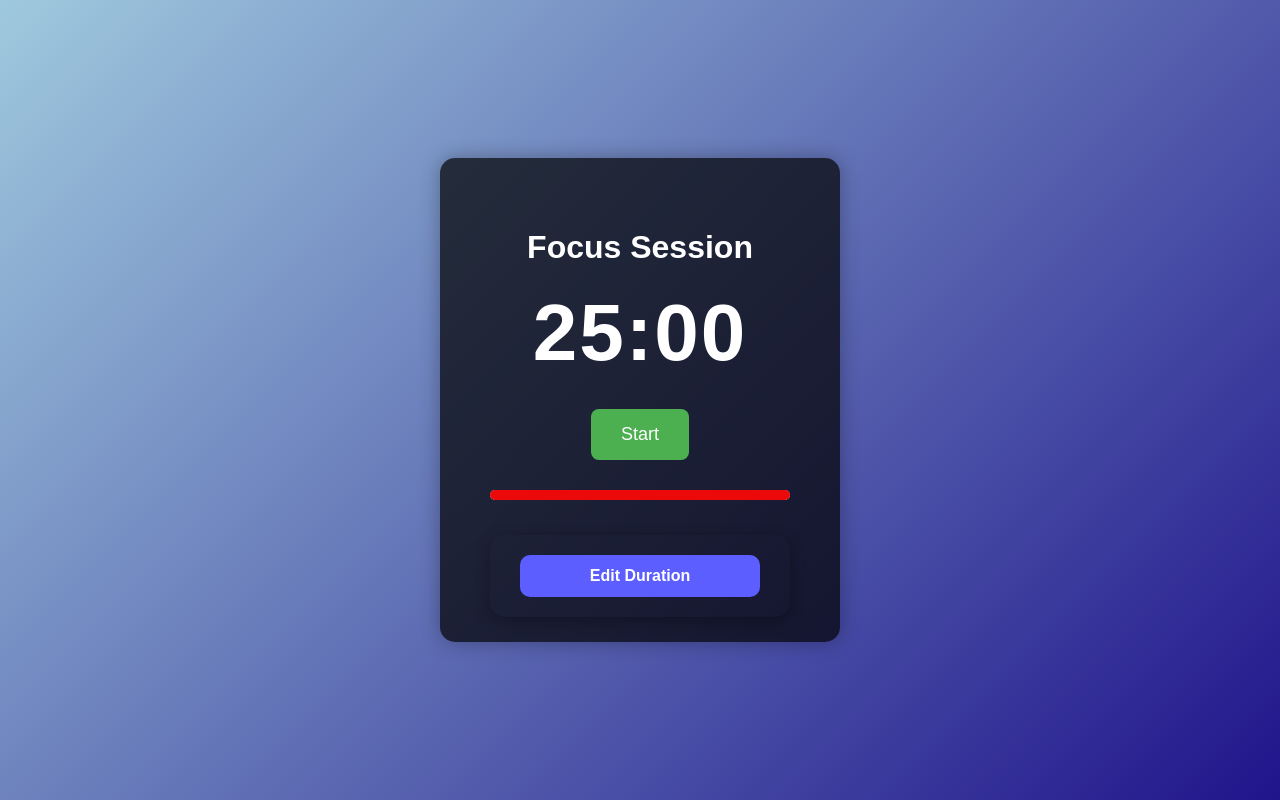
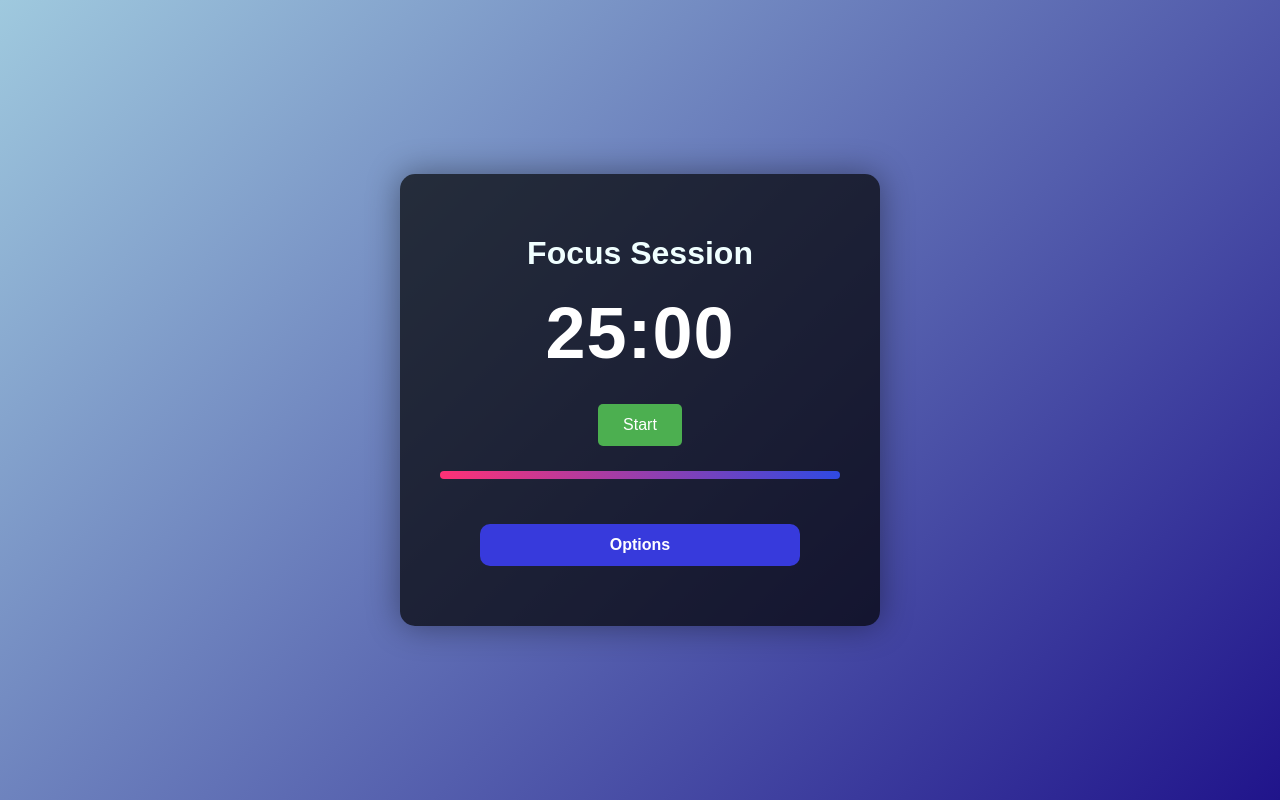
Before and after one commit to MubashshirK/pomodoro, a Flask app: page / in a window 1280 px wide. Run offline with Flask 3, Linux system fonts and the light colour scheme.

Commit message:
Refined CSS

```diff
--- a/static/script.js
+++ b/static/script.js
@@ -10,6 +10,8 @@ let longBreakDuration = 15 * 60;
 let currentSession = 'work';
 let workCount = 0;
 let sessionHeading = document.getElementById('session-heading');
+// Track whether Auto-Pause is enabled
+let autoPauseEnabled = false;
 
 //format time as MM:SS
 function formatTime(seconds) {
@@ -92,8 +94,12 @@ function handleSessionEnd() {
     updateDisplay();
     updateProgressBar();
 
-    // Automatically start the new session
-    startTimer();
+    if (autoPauseEnabled) {
+        isPaused = true; // Set to paused
+        toggleButtons('reset'); // Show Start button to manually resume
+    } else {
+        startTimer(); // Automatically start the next session
+    }
 }
 
 // Resume timer
@@ -189,10 +195,10 @@ document.getElementById('edit-duration-button').addEventListener('click', functi
     // Toggle display: If hidden, show it; if shown, hide it
     if (durationForm.style.display === 'none') {
         durationForm.style.display = 'flex';
-        this.innerText = "Hide Duration";
+        this.innerText = "Hide Options";
     } else {
         durationForm.style.display = 'none';
-        this.innerText = "Edit Duration";
+        this.innerText = "Options";
     }
 });
 
@@ -219,13 +225,13 @@ function saveDurations() {
         totalTime = longBreakDuration;
     }
 
-    showNotification('Durations Updated!');
+    showNotification('Changes Applied!');
     updateDisplay();
     updateProgressBar();
 
     // Hide the custom duration form after saving
     document.getElementById('custom-duration-form').style.display = 'none';
-    document.getElementById('edit-duration-button').innerText = "Edit Durations"; // Reset button text
+    document.getElementById('edit-duration-button').innerText = "Options";
 }
 
 // Event listener to save durations
@@ -237,6 +243,11 @@ document.getElementById('pause').addEventListener('click', pauseTimer);
 document.getElementById('resume').addEventListener('click', resumeTimer);
 document.getElementById('reset').addEventListener('click', resetTimer);
 
+// Listen for Auto-Pause checkbox toggle
+document.getElementById('auto-pause-toggle').addEventListener('change', (e) => {
+    autoPauseEnabled = e.target.checked;
+});
+
 // Initialize the display
 updateDisplay();
 updateSessionHeading();
--- a/static/styles.css
+++ b/static/styles.css
@@ -15,17 +15,17 @@ body {
     text-align: center;
     background-color: rgba(0, 0, 0, 0.7);
     /* Transparent black */
-    padding: 50px 50px 25px 50px;
+    padding: 40px;
     border-radius: 15px;
-    box-shadow: 0px 0px 20px rgba(0, 0, 0, 0.3);
-    flex-direction: column;
-    /* Arrange items vertically */
-    justify-content: center;
-    /* Center content vertically */
-    align-items: center;
-    /* Center content horizontally */
-    width: 300px;
-    /* Set a fixed width */
+    box-shadow: 0px 0px 3cap rgba(0, 0, 0, 0.4);
+    width: 90%;
+    max-width: 400px;
+}
+
+h1 {
+    color: azure;
+    font-size: 2rem;
+    margin-bottom: 20px;
 }
 
 #notification {
@@ -39,10 +39,10 @@ body {
 
 /* Timer display */
 #timer {
-    font-size: 80px;
-    margin-bottom: 20px;
+    font-size: 4.5rem;
     font-weight: bold;
-    letter-spacing: 2px;
+    margin: 20px 0;
+    letter-spacing: 1px;
 }
 
 /* Button container */
@@ -55,11 +55,11 @@ body {
 
 /* Buttons */
 button {
-    padding: 15px 30px;
-    font-size: 18px;
-    margin: 10px;
+    padding: 12px 25px;
+    font-size: 16px;
+    margin: 10px 5px;
     border: none;
-    border-radius: 8px;
+    border-radius: 5px;
     cursor: pointer;
     transition: all 0.3s ease;
 }
@@ -105,17 +105,16 @@ button:disabled {
 
 #progress-bar {
     width: 100%;
-    height: 10px;
+    height: 8px;
     background-color: #cccccc;
-    border-radius: 5px;
-    margin-top: 20px;
+    border-radius: 4px;
+    margin: 15px 0;
+    overflow: hidden;
 }
 
 #progress-bar-filled {
     height: 100%;
-    background-color: #eb0909;
-    /* Green for Pomodoro */
-    border-radius: 5px;
+    background: linear-gradient(to right, #ff3176, #2f4ae2);
     transition: width 1s linear;
 }
 
@@ -123,20 +122,12 @@ button:disabled {
     display: flex;
     flex-direction: column;
     align-items: center;
-    margin-top: 35px;
-    /* padding: 20px; */
-    /* background-color: #1e1e52; */
-    border-radius: 15px;
-    box-shadow: 0 4px 15px rgba(0, 0, 0, 0.3);
-    width: 100%;
-    max-width: 400px;
-    /* margin-left: auto;
-    margin-right: auto; */
+    margin-top: 25px;
 }
 
 #edit-duration-button {
     padding: 12px 25px;
-    background-color: #5c5eff;
+    background-color: #373adc;
     color: white;
     font-size: 16px;
     font-weight: bold;
--- a/templates/index.html
+++ b/templates/index.html
@@ -1,3 +1,4 @@
+<!DOCTYPE html>
 <html lang="en">
 
 <head>
@@ -20,7 +21,7 @@
         </div>
         <div id="notification"></div>
         <div id="custom-duration-container">
-            <button id="edit-duration-button">Edit Duration</button>
+            <button id="edit-duration-button">Options</button>
 
             <!-- Hidden by default, toggled visibility when the button is clicked -->
             <div id="custom-duration-form" style="display: none;">
@@ -36,6 +37,12 @@
                     <label for="long-break-duration">Long Break (min):</label>
                     <input id="long-break-duration" type="number" min="1" value="15">
                 </div>
+                <div>
+                    <label>
+                        <input type="checkbox" id="auto-pause-toggle" />
+                        Auto-Pause After Session
+                    </label>
+                </div>
                 <button id="save-durations">Save</button>
             </div>
         </div>
```
Also changed, not shown: other parts of static/styles.css (+12 -13 lines).
